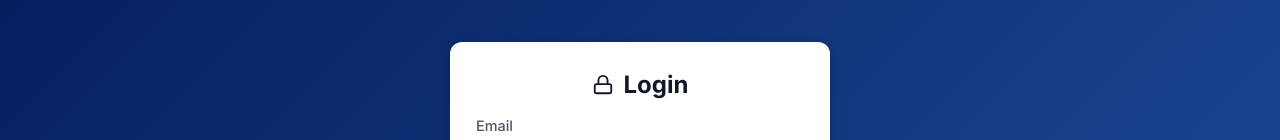
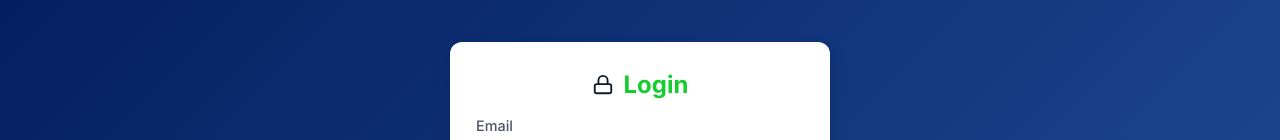
Before and after one commit to Frippanhono/ToDo, a React (Vite) app: page / in a window 1280 px wide. Shown: the part 250-390 px from the top of the page. Built offline with nearby package versions, Linux system fonts and the light colour scheme.

Commit message:
fix: test the auto github action page - update title color in LoginCard

```diff
--- a/src/components/LoginCard.tsx
+++ b/src/components/LoginCard.tsx
@@ -98,7 +98,7 @@ const Title = styled.h2`
   margin: 0;
   font-size: 24px;
   font-weight: 700;
-  color: #111827;
+  color: #15ce2eff;
 `;
 
 interface LockIconProps extends React.SVGProps<SVGSVGElement> {
```
